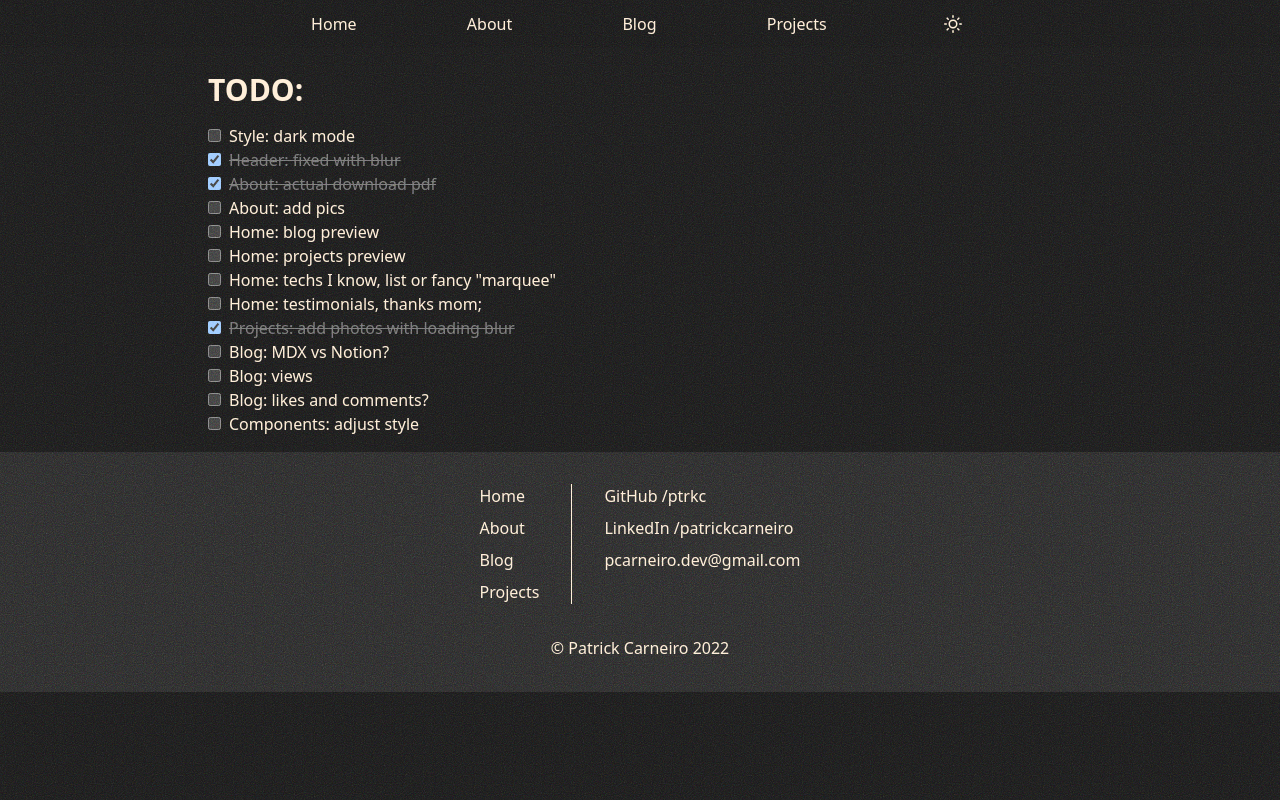
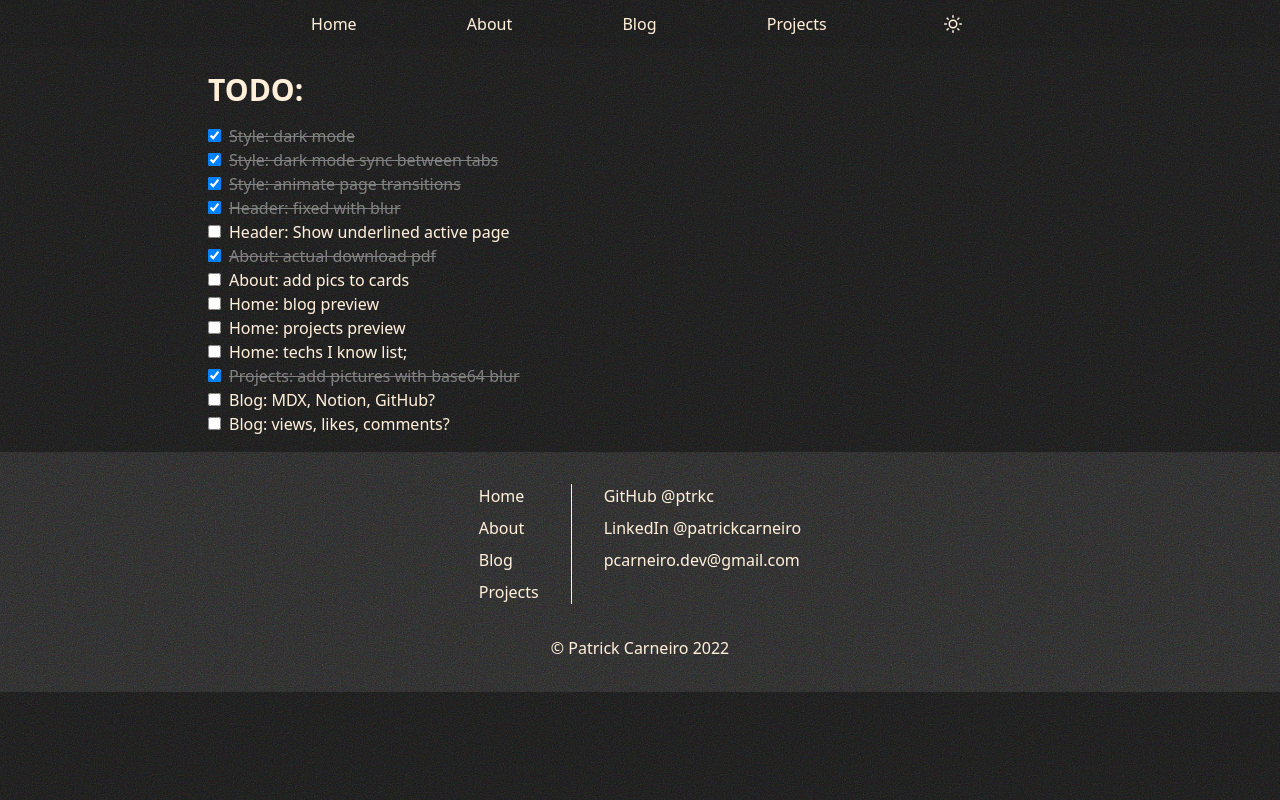
Before and after one commit to ptrkc/old-next-ptrck.dev, a Next.js app: page /todo in a window 1280 px wide. Built offline with nearby package versions, Linux system fonts and the light colour scheme.

Commit message:
custom dark mode hook

```diff
--- a/components/DarkModeToggle.tsx
+++ b/components/DarkModeToggle.tsx
@@ -1,34 +1,36 @@
 import { useEffect, useState } from 'react';
-import { useTheme } from 'next-themes';
 import { FiMoon, FiSun } from 'react-icons/fi';
+import useDarkMode from 'hooks/useDarkMode';
+import cn from 'utils/classnames';
 
 const DarkModeToggle = () => {
-  const { theme, setTheme } = useTheme();
+  const [isDark, toggleDarkMode] = useDarkMode();
   const [mounted, setMounted] = useState(false);
-  const isLight = theme === 'light';
 
   useEffect(() => {
     setMounted(true);
   }, []);
 
-  const toggleTheme = () => {
-    setTheme(isLight ? 'dark' : 'light');
-  };
-
   return (
-    <label htmlFor="darkCheckbox" className="cursor-pointer flex justify-center items-center w-8 h-8 text-lg rounded-full hover:bg-neutral-600/50 dark:hover:bg-black/50">
+    <label
+      htmlFor="darkCheckbox"
+      className={cn(
+        'cursor-pointer flex justify-center items-center w-8 h-8 text-lg rounded-full hover:bg-neutral-600/50 dark:hover:bg-black/50',
+        mounted ? 'opacity-100' : 'opacity-0',
+      )}
+    >
       <input
         className="hidden"
         type="checkbox"
         id="darkCheckbox"
-        checked={isLight}
-        onChange={toggleTheme}
+        checked={isDark}
+        onChange={toggleDarkMode}
         disabled={!mounted}
       />
-      {mounted && isLight ? (
+      {!mounted || isDark ? (
+        <FiSun />
+      ) : (
         <FiMoon />
-      ) : (
-        <FiSun />
       )}
     </label>
   );
--- a/components/Footer.tsx
+++ b/components/Footer.tsx
@@ -21,8 +21,8 @@ const Footer = () => (
       </ul>
       <Divider />
       <ul className="flex flex-col gap-2">
-        <li><NavLink href="https://github.com/ptrkc">GitHub /ptrkc</NavLink></li>
-        <li><NavLink href="https://www.linkedin.com/in/patrickcarneiro/">LinkedIn /patrickcarneiro</NavLink></li>
+        <li><NavLink href="https://github.com/ptrkc">GitHub @ptrkc</NavLink></li>
+        <li><NavLink href="https://www.linkedin.com/in/patrickcarneiro/">LinkedIn @patrickcarneiro</NavLink></li>
         <li><NavLink href="mailto:pcarneiro.dev@gmail.com">pcarneiro.dev@gmail.com</NavLink></li>
       </ul>
     </div>
--- /dev/null
+++ b/hooks/useDarkMode.ts
@@ -0,0 +1,33 @@
+import { useEffect, useState } from 'react';
+
+const useDarkMode = () => {
+  const [isDark, setIsDark] = useState(() => {
+    if (typeof window === 'undefined' || window.localStorage.isDark === undefined) return true;
+
+    return JSON.parse(window.localStorage.isDark);
+  });
+
+  const toggleDarkMode = () => {
+    setIsDark(!isDark);
+    window.localStorage.isDark = !isDark;
+  };
+
+  const handleStorage = ({ key, newValue }: StorageEvent) => {
+    if (key === 'isDark' && newValue) {
+      setIsDark(JSON.parse(newValue));
+    }
+  };
+
+  useEffect(() => {
+    window.addEventListener('storage', handleStorage);
+    return () => window.removeEventListener('storage', handleStorage);
+  }, []);
+
+  useEffect(() => {
+    document.documentElement.classList.value = isDark ? 'dark' : '';
+  }, [isDark]);
+
+  return [isDark, toggleDarkMode];
+};
+
+export default useDarkMode;
--- a/pages/_app.tsx
+++ b/pages/_app.tsx
@@ -1,14 +1,11 @@
 import 'styles/globals.css';
 import type { AppProps } from 'next/app';
-import { ThemeProvider } from 'next-themes';
 import Layout from 'components/Layout';
 
 const MyApp = ({ Component, pageProps }: AppProps) => (
-  <ThemeProvider defaultTheme="dark" enableSystem={false} attribute="class">
-    <Layout>
-      <Component {...pageProps} />
-    </Layout>
-  </ThemeProvider>
+  <Layout>
+    <Component {...pageProps} />
+  </Layout>
 );
 
 export default MyApp;
--- a/pages/_document.tsx
+++ b/pages/_document.tsx
@@ -1,7 +1,8 @@
 import { Html, Head, Main, NextScript } from 'next/document';
+import Script from 'next/script';
 
 const Document = () => (
-  <Html>
+  <Html className="dark">
     <Head>
       <link rel="apple-touch-icon" sizes="180x180" href="/apple-touch-icon.png" />
       <link rel="icon" type="image/png" sizes="32x32" href="/favicon-32x32.png" />
@@ -9,6 +10,9 @@ const Document = () => (
       <link rel="manifest" href="/site.webmanifest" />
     </Head>
     <body className="bg-orange-100 text-neutral-800 duration-200 dark:bg-neutral-900 dark:text-orange-100">
+      <Script id="prevent-flash" strategy="beforeInteractive">
+        {'if(typeof window!==\'undefined\'&&window.localStorage.isDark===\'false\'){document.documentElement.classList.remove(\'dark\')}'}
+      </Script>
       <Main />
       <NextScript />
     </body>
--- a/pages/todo.tsx
+++ b/pages/todo.tsx
@@ -4,7 +4,7 @@ import cn from 'utils/classnames';
 
 const TodoItem = ({ children, checked } : PropsWithChildren<{checked?: boolean}>) => (
   <li className={cn(checked && 'text-neutral-500 line-through')}>
-    <input className="mr-2" type="checkbox" checked={!!checked} />
+    <input className="mr-2" type="checkbox" checked={!!checked} readOnly />
     {children}
   </li>
 );
@@ -17,17 +17,26 @@ const TodoPage = () => (
     <div className="flex flex-col items-start gap-4">
       <h1>TODO:</h1>
       <ul>
-        <TodoItem>
+        <TodoItem checked>
           Style: dark mode
         </TodoItem>
         <TodoItem checked>
+          Style: dark mode sync between tabs
+        </TodoItem>
+        <TodoItem checked>
+          Style: animate page transitions
+        </TodoItem>
+        <TodoItem checked>
           Header: fixed with blur
+        </TodoItem>
+        <TodoItem>
+          Header: Show underlined active page
         </TodoItem>
         <TodoItem checked>
           About: actual download pdf
         </TodoItem>
         <TodoItem>
-          About: add pics
+          About: add pics to cards
         </TodoItem>
         <TodoItem>
           Home: blog preview
@@ -36,25 +45,16 @@ const TodoPage = () => (
           Home: projects preview
         </TodoItem>
         <TodoItem>
-          Home: techs I know, list or fancy &quot;marquee&quot;
+          Home: techs I know list;
+        </TodoItem>
+        <TodoItem checked>
+          Projects: add pictures with base64 blur
         </TodoItem>
         <TodoItem>
-          Home: testimonials, thanks mom;
-        </TodoItem>
-        <TodoItem checked>
-          Projects: add photos with loading blur
+          Blog: MDX, Notion, GitHub?
         </TodoItem>
         <TodoItem>
-          Blog: MDX vs Notion?
-        </TodoItem>
-        <TodoItem>
-          Blog: views
-        </TodoItem>
-        <TodoItem>
-          Blog: likes and comments?
-        </TodoItem>
-        <TodoItem>
-          Components: adjust style
+          Blog: views, likes, comments?
         </TodoItem>
       </ul>
     </div>
```
